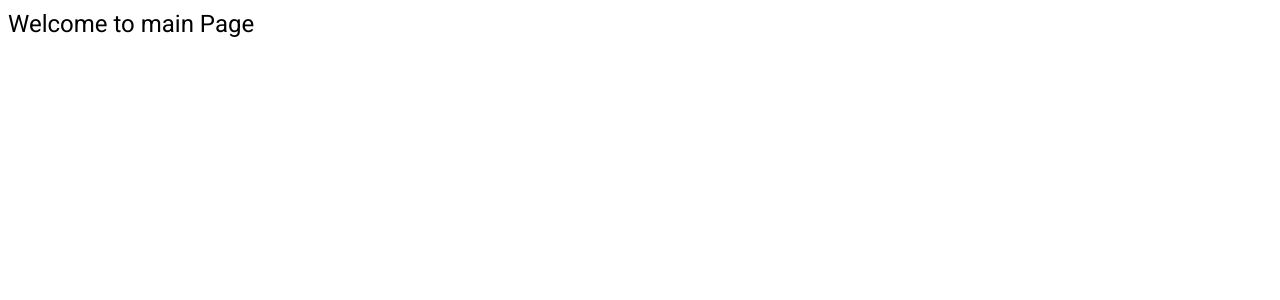
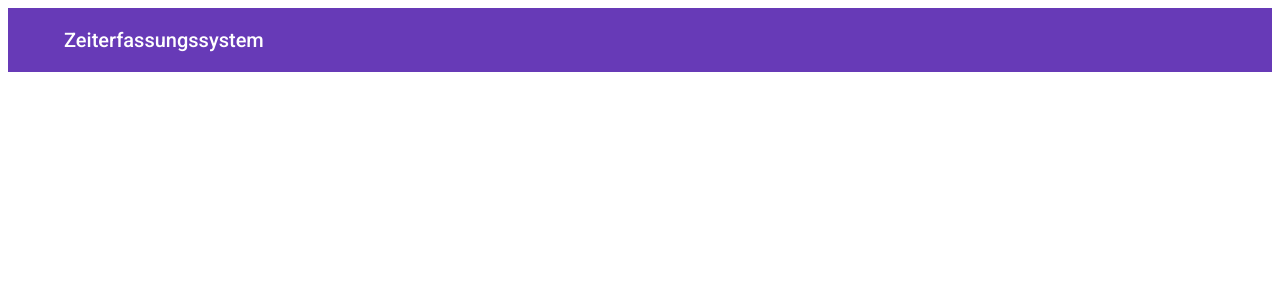
Before and after one commit to HedayatTajik/RFID, an Angular app: page / in a window 1280 px wide. Shown: the top 300 px of the page. Built offline with nearby package versions, Linux system fonts and the light colour scheme.

Commit message:
feat: add Folders

```diff
--- a/src/app/app.component.html
+++ b/src/app/app.component.html
@@ -1 +1,10 @@
-<h1>Welcome to main Page</h1>
+<p>
+    <mat-toolbar color="primary">
+        <button mat-icon-button class="example-icon" aria-label="Example icon-button with menu icon">
+      <mat-icon>time</mat-icon>
+    </button>
+        <span>Zeiterfassungssystem</span>
+
+        <span class="example-spacer"></span>
+    </mat-toolbar>
+</p>
--- a/src/app/app.component.sass
+++ b/src/app/app.component.sass
@@ -0,0 +1,11 @@
+SASS SYNTAX
+// _base.sass
+$font-stack: Helvetica, sans-serif
+$primary-color: #333
+
+body
+  font: 100% $font-stack
+  color: $primary-color
+
+example-spacer
+  flex: 1 1 auto
```
Also changed, not shown: src/app/app.module.ts (+7 -3 lines).
